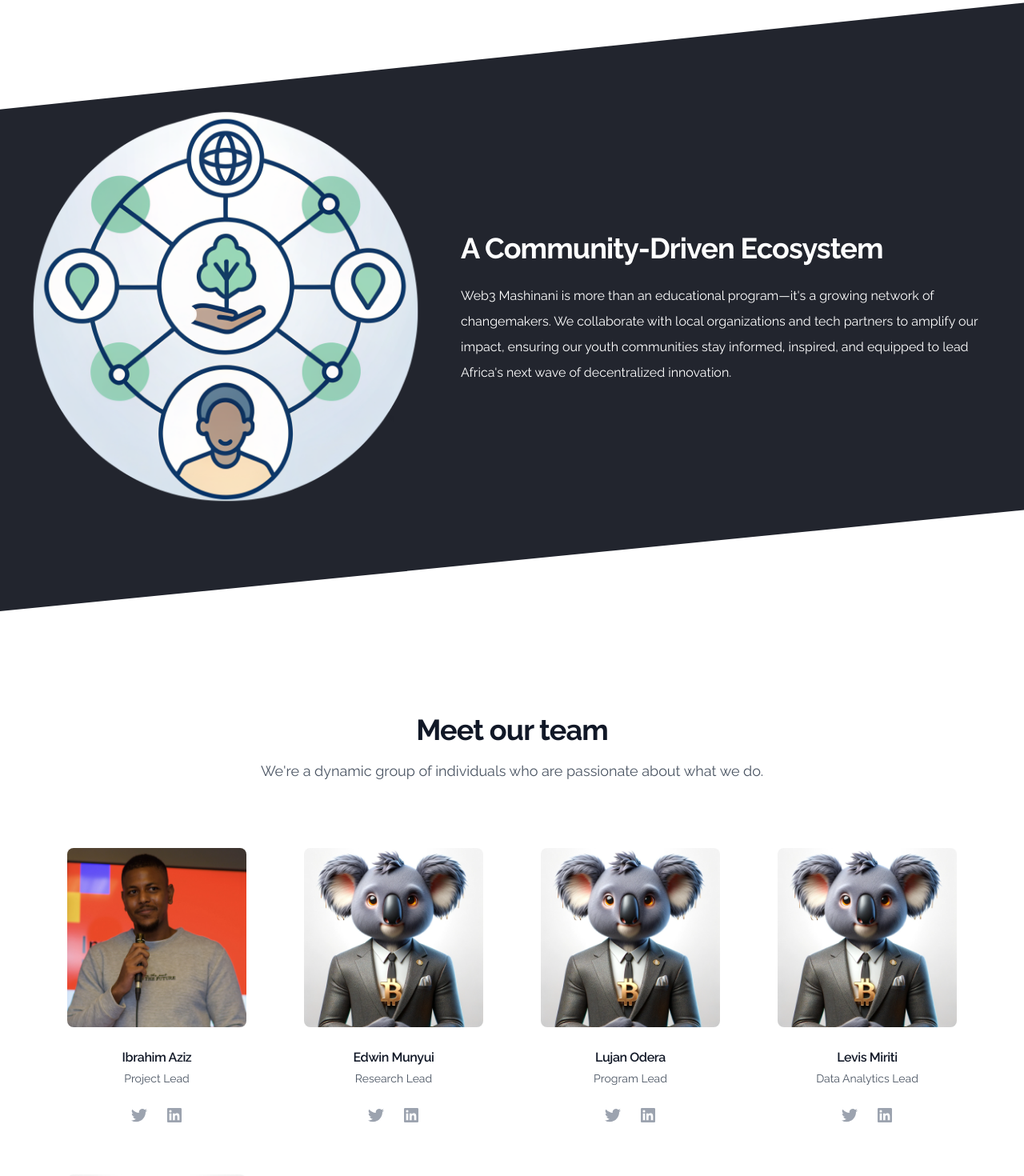
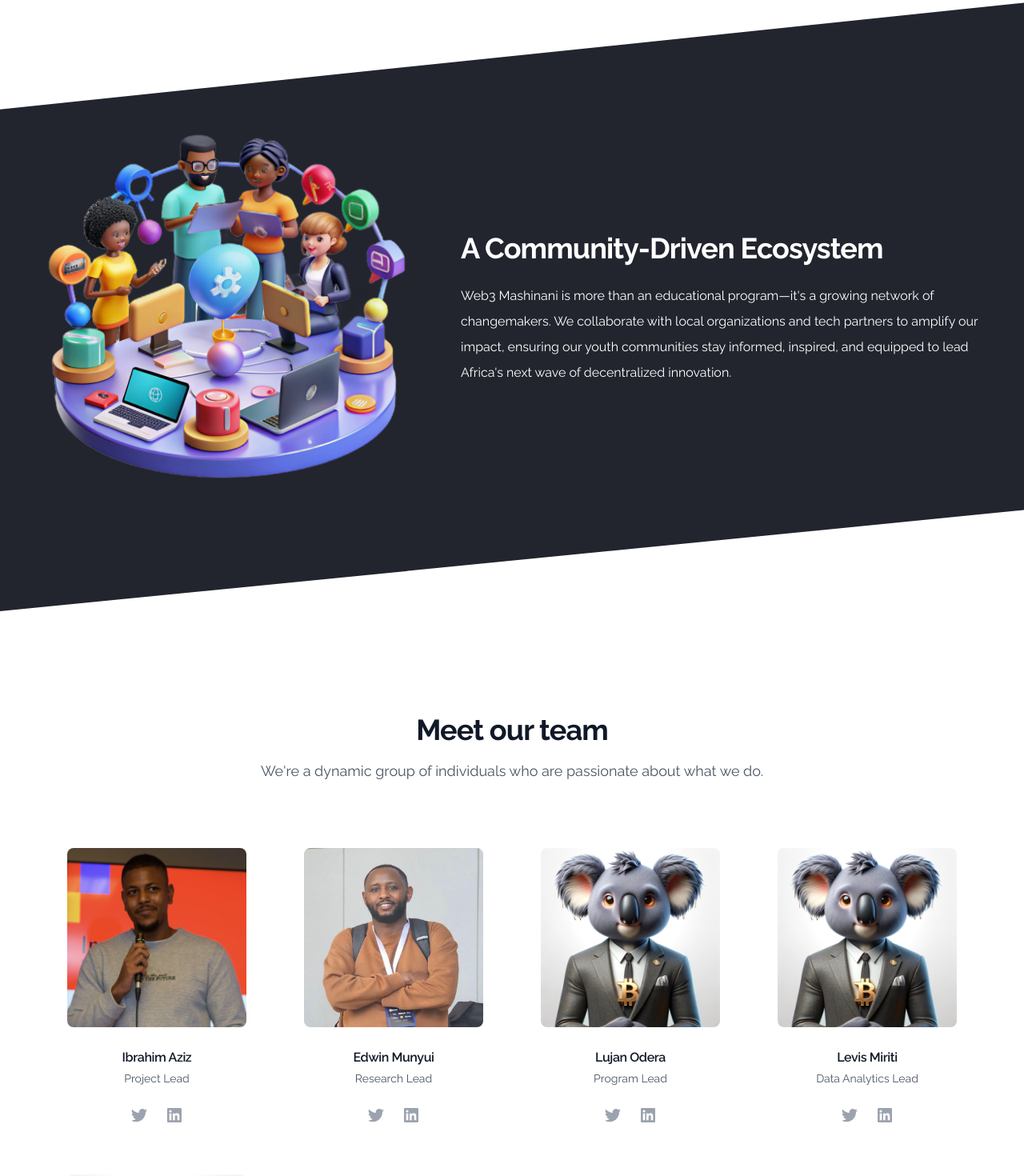
Before and after one commit to ibraziz21/mashinani-page, a Next.js app: page / in a window 1280 px wide. Shown: the part 2940-4410 px from the top of the page at 80% size. Built offline with nearby package versions, Linux system fonts and the light colour scheme.

Commit message:
Eddie data

```diff
--- a/app/page.tsx
+++ b/app/page.tsx
@@ -207,7 +207,7 @@ export default async function Home() {
               <div>
                 <Image
                   className=''
-                  src='/assets/eco.png'
+                  src='/assets/community.png'
                   alt='Hero Image'
                   width={500}
                   height={2000}
--- a/data/data.tsx
+++ b/data/data.tsx
@@ -1,5 +1,5 @@
 import { CloudArrowUpIcon, LockClosedIcon, ServerIcon } from "@heroicons/react/20/solid";
-import Aziz from '@/public/assets/Aziz.png'
+import Munyui from '@/public/assets/munyui.jpg'
 import Omar from '@/public/assets/omarB.png'
 import Kamae from '@/public/assets/kamae.png'
 import Victoria from '@/public/assets/Victoria-Mukami.png'
@@ -147,10 +147,10 @@ export const people = [
   {
     name: 'Edwin Munyui',
     role: 'Research Lead',
-    imageUrl: Kamae,
-    twitterUrl: 'https://twitter.com/',
+    imageUrl: Munyui,
+    twitterUrl: 'https://twitter.com/gachaja',
     linkedinUrl:
-      'https://www.linkedin.com/in/',
+      'https://www.linkedin.com/in/edwin-munyui-bbb964a'
   },
   {
     name: 'Lujan Odera',
```
Also changed, not shown: public/assets/community.png (added), public/assets/munyui.jpg (added).
